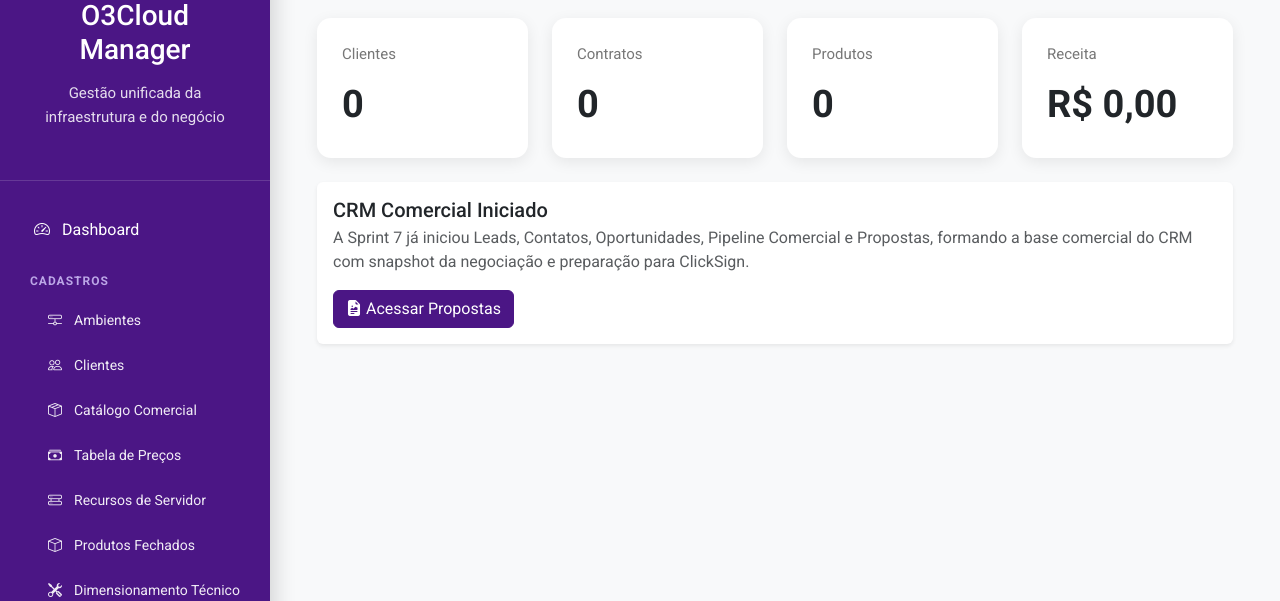
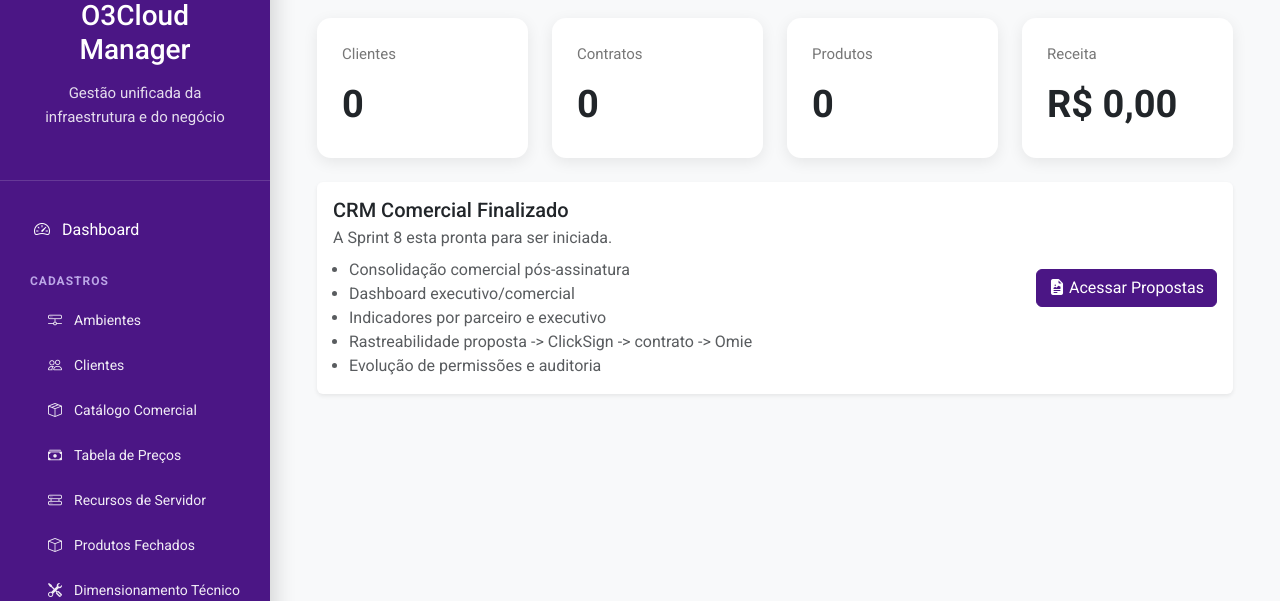
Before and after one commit to jeanzangerolimo21/o3cloud-manager, a Flask app: page / in a window 1280 px wide. Shown: the part 186-787 px from the top of the page. Run offline with Flask 3, Linux system fonts and the light colour scheme; data that the repository does not hold is empty.

Commit message:
Update dashboard sprint status message

```diff
--- a/app/templates/dashboards/index.html
+++ b/app/templates/dashboards/index.html
@@ -123,8 +123,15 @@
     <div class="card shadow-sm border-0 mt-4">
         <div class="card-body d-flex justify-content-between align-items-center flex-wrap gap-3">
             <div>
-                <h5 class="mb-1">CRM Comercial Iniciado</h5>
-                <p class="text-muted mb-0">A Sprint 7 já iniciou Leads, Contatos, Oportunidades, Pipeline Comercial e Propostas, formando a base comercial do CRM com snapshot da negociação e preparação para ClickSign.</p>
+                <h5 class="mb-1">CRM Comercial Finalizado</h5>
+                <p class="text-muted mb-2">A Sprint 8 esta pronta para ser iniciada.</p>
+                <ul class="text-muted mb-0 ps-3">
+                    <li>Consolidação comercial pós-assinatura</li>
+                    <li>Dashboard executivo/comercial</li>
+                    <li>Indicadores por parceiro e executivo</li>
+                    <li>Rastreabilidade proposta -> ClickSign -> contrato -> Omie</li>
+                    <li>Evolução de permissões e auditoria</li>
+                </ul>
             </div>
             <a href="{{ url_for('propostas.index') }}" class="btn btn-primary">
                 <i class="bi bi-file-earmark-richtext-fill"></i>
```
